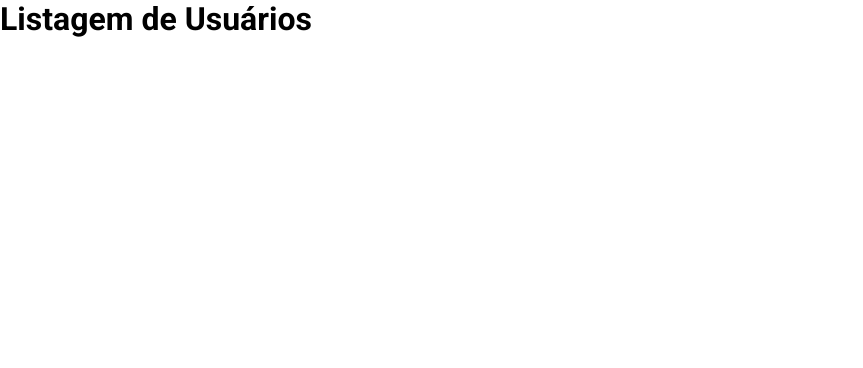
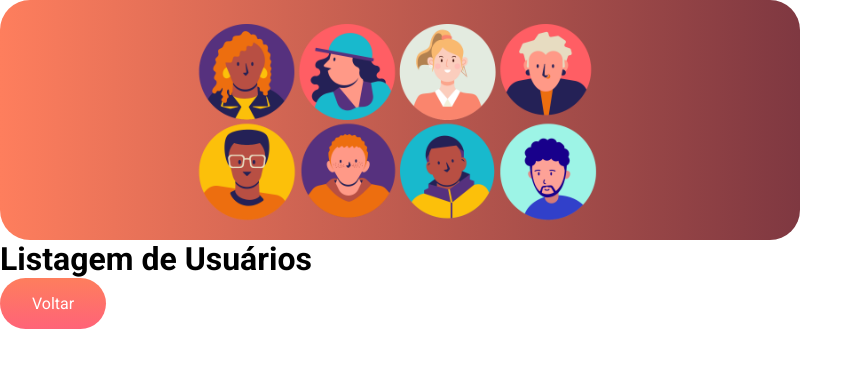
Before and after one commit to lucasriosdev/cadastro-de-usuarios, a React (Vite) app: page /lista-de-usuarios in a window 1280 px wide. Shown: the top 368 px of the page, without its empty margins (0-863 px from the left). Built offline with nearby package versions, Linux system fonts and the light colour scheme.

Commit message:
Criando Propriedades dos Componentes

```diff
--- a/src/components/Button/index.jsx
+++ b/src/components/Button/index.jsx
@@ -1,7 +1,8 @@
 import { Button } from "./styles";
 
-function DefaultButton() {
-  return <Button>Ok Ok</Button>;
+function DefaultButton({ children, ...props }) {
+  console.log(props);
+  return <Button {...props}>{children}</Button>;
 }
 
 export default DefaultButton;
--- /dev/null
+++ b/src/components/TopBackground/index.jsx
@@ -0,0 +1,12 @@
+import UsersImage from "../../assets/users.png";
+import { Background } from "./styles";
+
+function TopBackground() {
+  return (
+    <Background>
+      <img src={UsersImage} alt="imagem-usuarios" />
+    </Background>
+  );
+}
+
+export default TopBackground;
--- /dev/null
+++ b/src/components/TopBackground/styles.js
@@ -0,0 +1,20 @@
+import styled from "styled-components";
+
+export const Background = styled.div`
+
+    background: linear-gradient(to right, #fe7e5d, #7f3841);
+    height: 30vh;
+    width: 90vw;
+    max-width: 800px ;
+    border-radius:30px;
+
+    display: flex;
+    align-items: center;
+    justify-content: center;
+
+    img{
+        max-width: 100%;
+        max-height: 100%;
+    }
+
+`
--- a/src/pages/Home/ListUsers/index.jsx
+++ b/src/pages/Home/ListUsers/index.jsx
@@ -1,11 +1,14 @@
-
+import TopBackground from "../../../components/TopBackground";
+import { Button } from "../styles";
 
 function ListUsers() {
-    return (
-        <div>
-            <h1>Listagem de Usuários</h1>
-        </div>
-    )
+  return (
+    <div>
+      <TopBackground />
+      <h1>Listagem de Usuários</h1>
+      <Button>Voltar</Button>
+    </div>
+  );
 }
 
-export default ListUsers
+export default ListUsers;
--- a/src/pages/Home/index.jsx
+++ b/src/pages/Home/index.jsx
@@ -1,9 +1,8 @@
 import { useRef } from "react";
 import api from "../../services/api";
 
-import { Title, Container, TopBackground, Form, ContainerInputs, Input, Button, InputLabel } from "./styles";
-
-import UsersImage from "../../assets/users.png";
+import { Title, Container, Form, ContainerInputs, Input, Button, InputLabel } from "./styles";
+import TopBackground from "../../components/TopBackground";
 
 function Home() {
   const inputName = useRef();
@@ -20,9 +19,7 @@
 
   return (
     <Container>
-      <TopBackground>
-        <img src={UsersImage} alt="imagem-usuarios" />
-      </TopBackground>
+      <TopBackground />
 
       <Form>
         <Title>Cadastrar Usuário</Title>
--- a/src/pages/Home/styles.js
+++ b/src/pages/Home/styles.js
@@ -14,24 +14,7 @@
 
 `
 
-export const TopBackground = styled.div`
 
-    background: linear-gradient(to right, #fe7e5d, #7f3841);
-    height: 30vh;
-    width: 90vw;
-    max-width: 800px ;
-    border-radius:30px;
-
-    display: flex;
-    align-items: center;
-    justify-content: center;
-
-    img{
-        max-width: 100%;
-        max-height: 100%;
-    }
-
-`
 
 export const Form = styled.form`
 
```
